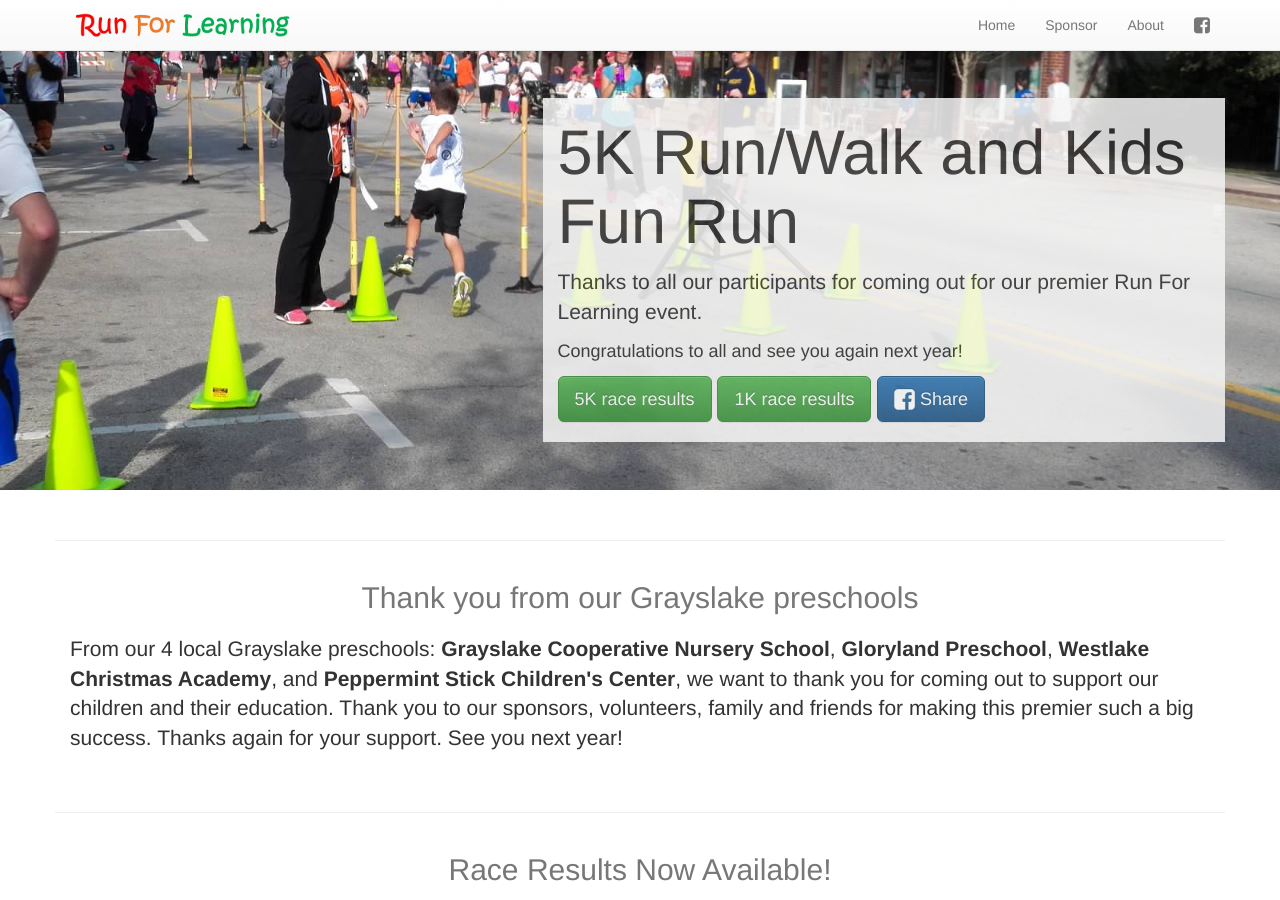
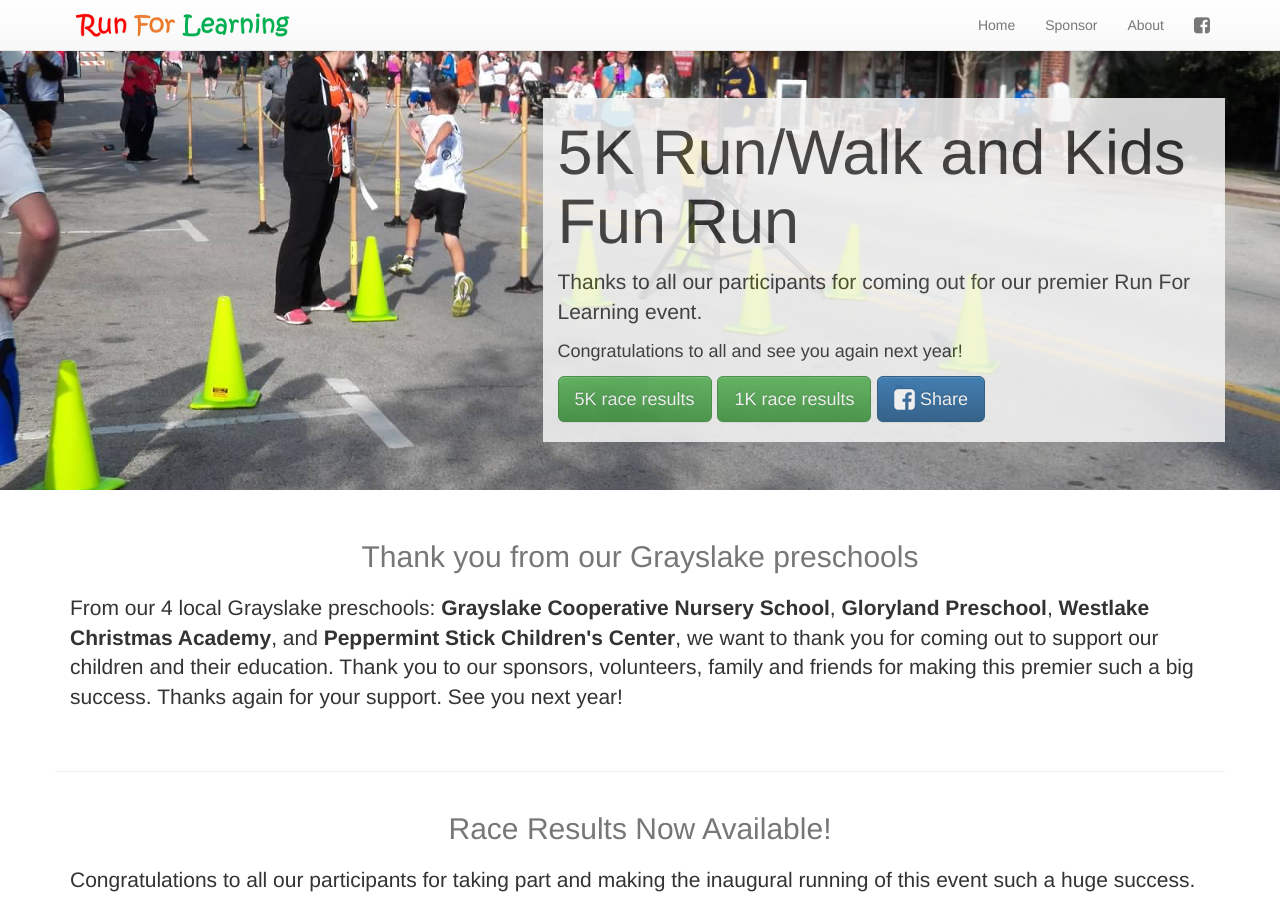
Before and after one commit to runforlearning/runforlearning.github.io, a Jekyll site: the page built from index.html, in a window 1280 px wide and 900 px high. Built offline with Jekyll 4.4.1, drawn with Linux system fonts in a browser that asks for light colours; nearby versions of some CDN libraries.

Commit message:
Standardizes placement of hr to separate sections

```diff
--- a/_includes/congratulations.html
+++ b/_includes/congratulations.html
@@ -27,9 +27,4 @@
       </div>
     </div>
   </div>
-  <div class="container">
-    <div class="row">
-      <hr/>
-    </div>
-  </div>
 </section>
--- a/_includes/event_details.html
+++ b/_includes/event_details.html
@@ -1,6 +1,7 @@
 <section id="event-details">
   <div class="container">
     <div class="row">
+      <hr/>
       <div class="col-md-6">
         {% include pre_race_details.html %}
       </div>
--- a/_includes/thank_you.html
+++ b/_includes/thank_you.html
@@ -1,7 +1,6 @@
 <section id="thank-you">
   <div class="container">
     <div class="row">
-      <hr/>
 
       <div class="col-md-12">
         <h2 class="text-muted text-center">Thank you from our Grayslake preschools</h2>
```
